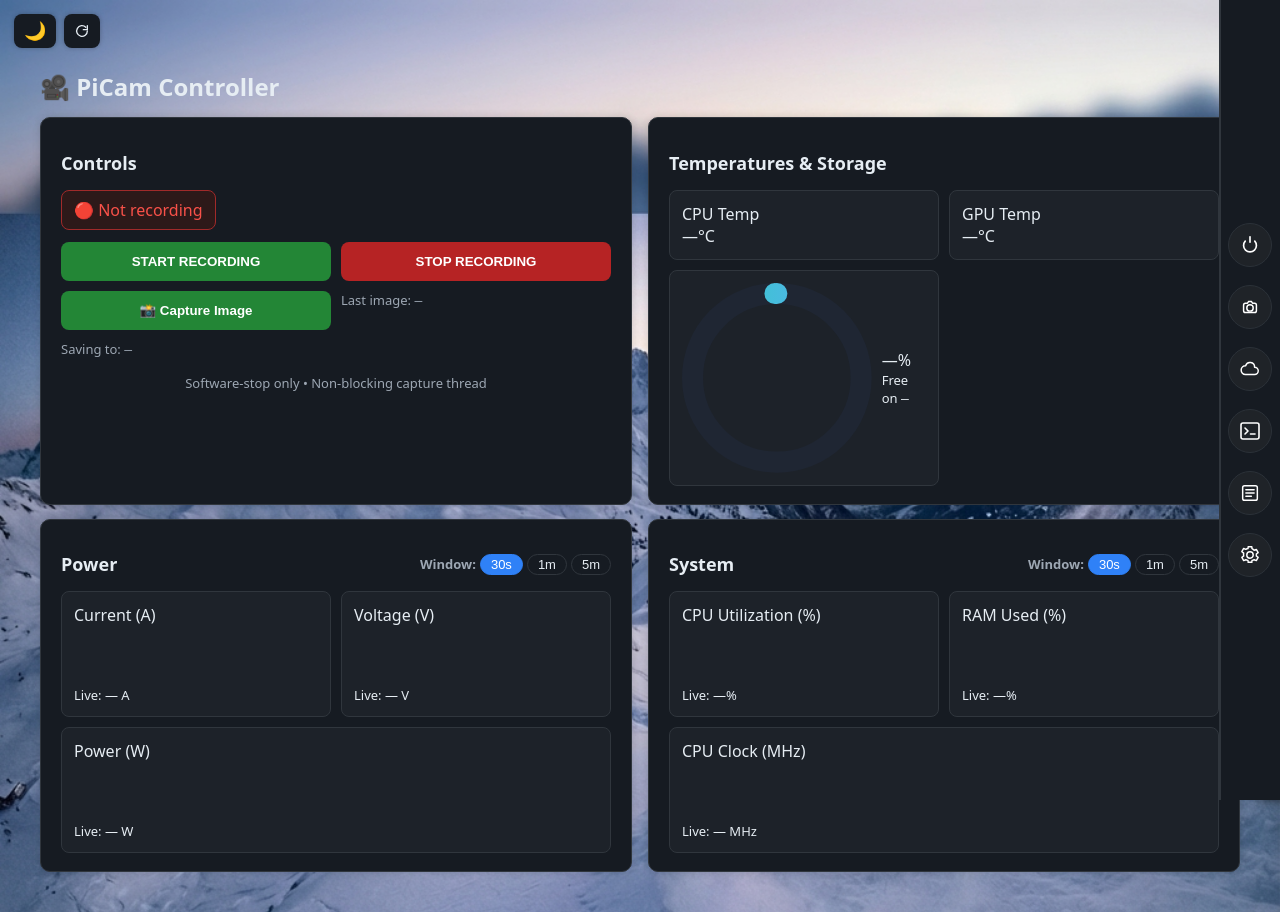
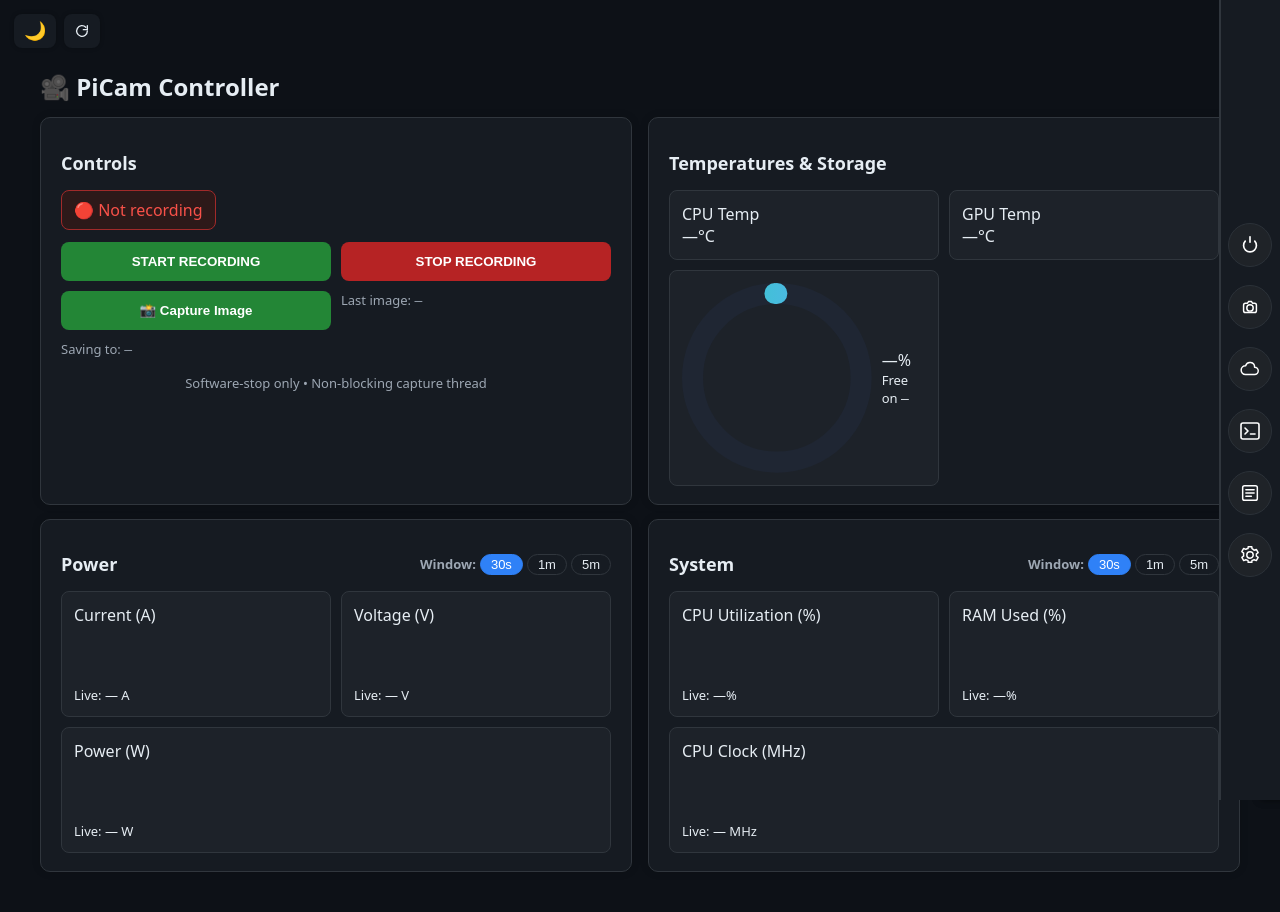
Before and after one commit to omerhalely/GoPro, a Flask app: page / in a window 1280 px wide. Run offline with Flask 3, Linux system fonts and the light colour scheme; data that the repository does not hold is empty; parts of the project's set-up code (start-up, migrations or seed data) failed here and were passed over.

```diff
--- a/RaspberryPi/static/app.css
+++ b/RaspberryPi/static/app.css
@@ -29,10 +29,6 @@ body {
   margin: 0;
   font-family: system-ui, -apple-system, "Segoe UI", Roboto, Inter, Arial, sans-serif;
   background-color: var(--bg-dark);
-  background-image: url('/static/img/background.png');
-  background-size: cover;
-  background-attachment: fixed;
-  background-position: center;
   color: var(--text);
 }
 
```
Also changed, not shown: RaspberryPi/static/img/background.png (deleted).
